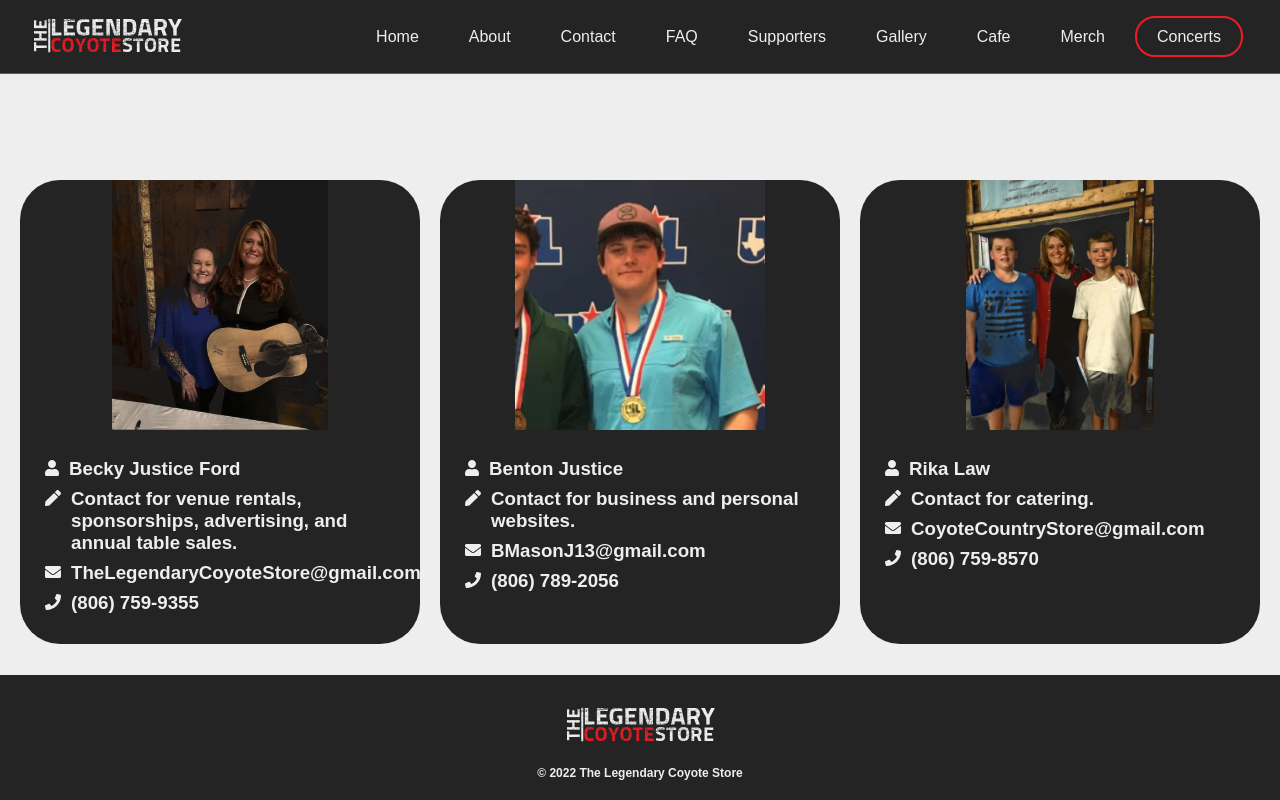
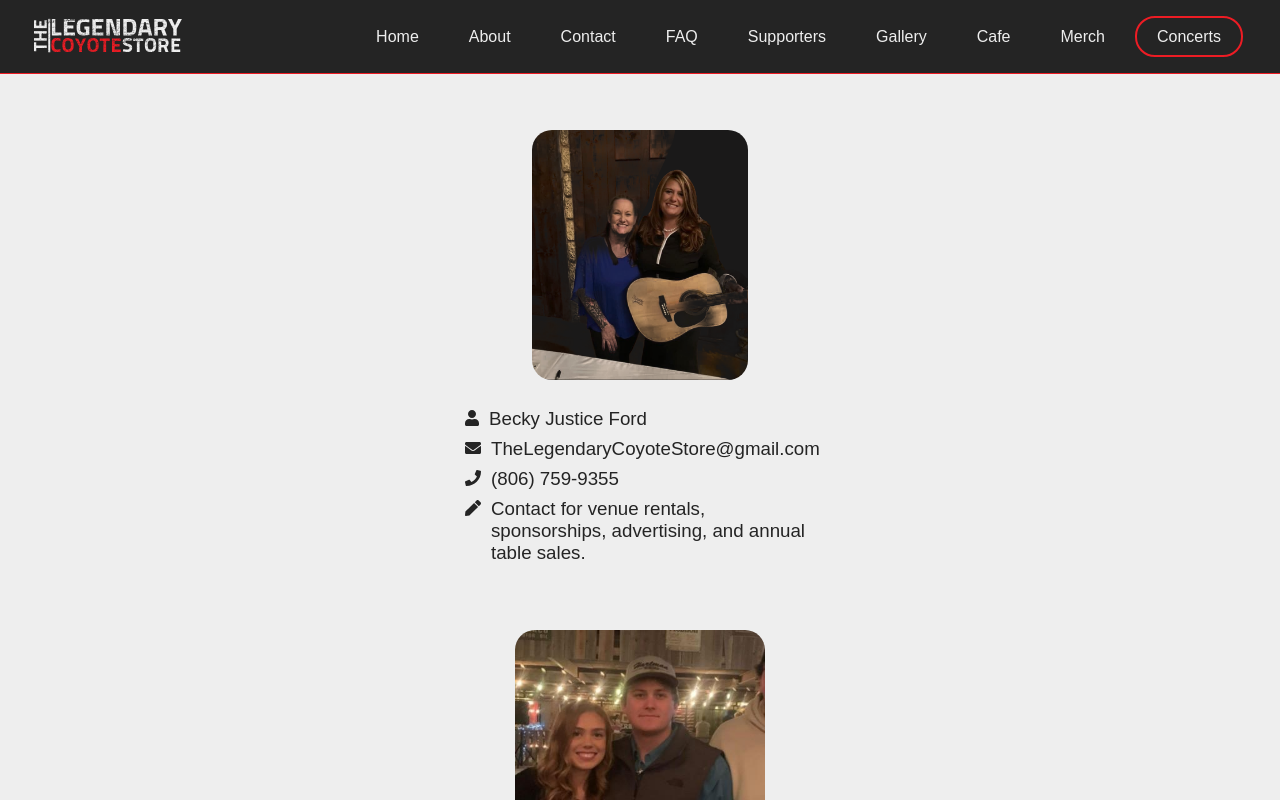
Before and after one commit to BMasonJ13/coyote-store-website, a React (Create React App) app: page /Contact in a window 1280 px wide. Shown: the top 800 px of the page. Built offline with nearby package versions, Linux system fonts and the light colour scheme; a web font is replaced by a local one.

Commit message:
Supporter Links

```diff
--- a/src/components/contact-card/ContactCard.css
+++ b/src/components/contact-card/ContactCard.css
@@ -6,11 +6,11 @@
 }
 
 .contact-card-container{
-    background-color: var(--black-color);
     border-radius: 40px;
 
     overflow: hidden;
     width: 400px;
+    height: 500px;
 }
 
 .contact-card-image-container{
@@ -22,11 +22,12 @@
 
 .contact-card-image{
     height: 250px;
+    border-radius: 20px;
 }
 
 .contact-bottom-container{
     padding: 25px;
-    color: var(--white-color);
+    color: var(--black-color);
 }
 
 .contact-info-row{
@@ -36,4 +37,5 @@
 
 .contact-info-row h3{
     margin: -2px 0 0 10px;
+    font-weight: 500;
 }
--- a/src/components/contact-card/ContactCard.js
+++ b/src/components/contact-card/ContactCard.js
@@ -16,10 +16,7 @@ const ContactCard = ({image, name, description, email, phone}) =>
                     <FontAwesomeIcon icon={Icons.faUser} />
                     <h3>{name}</h3>
                 </div>
-                <div className="contact-info-row">
-                    <FontAwesomeIcon icon={Icons.faPen} />
-                    <h3>{description}</h3>
-                </div>
+
                 <div className="contact-info-row">
                     <FontAwesomeIcon icon={Icons.faEnvelope} />
                     <h3>{email}</h3>
@@ -28,6 +25,10 @@ const ContactCard = ({image, name, description, email, phone}) =>
                     <FontAwesomeIcon icon={Icons.faPhone} />
                     <h3>{phone}</h3>
                 </div>
+                <div className="contact-info-row">
+                    <FontAwesomeIcon icon={Icons.faPen} />
+                    <h3>{description}</h3>
+                </div>
             </div>
         </div>
     )
--- a/src/components/supporter-card/supportercard.css
+++ b/src/components/supporter-card/supportercard.css
@@ -33,3 +33,23 @@
     padding: 20px;
     color: var(--logo-color);
 }
+
+.supporter-card-action{
+    text-align: center;
+    text-decoration: none;
+    background-color: var(--hover-color);
+    padding: 5px;
+    margin: 10px 30px;
+    margin-top: -10px;
+
+    border-radius: 20px;
+    color: var(--logo-color);
+    font-size: 1rem;
+    font-weight: 900;
+    transition: 0.4s;
+}
+
+.supporter-card-action:hover{
+    background-color: var(--logo-color);
+    color: var(--hover-color);
+}
--- a/src/components/supporter-card/supportercard.js
+++ b/src/components/supporter-card/supportercard.js
@@ -1,13 +1,14 @@
 import React from "react";
 import './supportercard.css'
 
-const SupporterCard = ({image, name}) =>
+const SupporterCard = ({image, name, path}) =>
 {
 
     return(
         <div className="supporter-card-container">
             <img className="supporter-card-image" src={image} alt=""></img>
             <h3 className="supporter-card-name">{name}</h3>
+            {path ? <a  className="supporter-card-action" href={path} target="_blank" rel="noopener noreferrer">VISIT WEBSITE</a> : <></>}
         </div>
     )
 
--- a/src/components/supporter-card/supporterdata.js
+++ b/src/components/supporter-card/supporterdata.js
@@ -107,6 +107,7 @@ const SupporterData =
     {
         image: A1Motors,
         name: "A-1 Motors",
+        path: "https://www.a1motorslubbock.net/",
     },
     {
         image: AgTexas,
@@ -122,11 +123,13 @@ const SupporterData =
     },
     {
         image: ASocialKey,
-        name: "A Social Key"
+        name: "A Social Key",
+        path: "https://www.asocialkey.com/",
     },
     {
         image: AW,
         name: "A&W Energy",
+        path: "https://www.aw.energy/"
     },
     {
         image: BBRoustabout,
@@ -139,6 +142,7 @@ const SupporterData =
     {
         image: BigMikesFarmStore,
         name: "Big Mike's Farm Store",
+        path: "https://www.facebook.com/bigmikesfarmstore/",
     },
     {
         image: BlueDRanch,
@@ -151,6 +155,7 @@ const SupporterData =
     {
         image: CaprockCreditUnition,
         name: "Caprock Credit Unition",
+        path: "https://www.caprockcu.com/",
     },
     {
         image: Chapman,
@@ -159,6 +164,7 @@ const SupporterData =
     {
         image: ChoateWellService,
         name: "Choate Well Service",
+        path: "https://www.facebook.com/ChoateWellService/",
     },
     {
         image: ChirstyandCharlesGarner,
@@ -167,14 +173,17 @@ const SupporterData =
     {
         image: CommercialElectricWolforthTexas,
         name: "Commercial Electric Wolforth Texas",
+        path: "http://www.commercialelectrictx.com/",
     },
     {
         image: CotterKeyFarms,
         name: "Cotter Key Farms",
+        path: "https://www.cotterkeyfarms.com/",
     },
     {
         image: DarleneJenkinsCFP,
         name: "Darlene Jenkins CFP",
+        path: "http://www.debacaclinic.com/WP2017/family-medicine/",
     },
     {
         image: DesertCowgirl,
@@ -219,6 +228,7 @@ const SupporterData =
     {
         image: HargroveInsurance,
         name: "Hargrove Insurance",
+        path: "https://www.hargroveinsurance.com/",
     },
     {
         image: HempMatrix,
@@ -235,14 +245,17 @@ const SupporterData =
     {
         image: HRSMinistries,
         name: "HRS Ministries",
+        path: "https://www.facebook.com/HRSMinistriesInc/",
     },
     {
         image: HoneyBadger,
         name: "Honey Badger",
+        path: "https://www.facebook.com/Honey-Badger-Energy-Services-112319590175121/",
     },
     {
         image: HubCityRentals,
         name: "Hub City Rentals",
+        path: "https://www.hubcityrentalsllc.com/",
     },
     {
         image: HulanHamlin,
@@ -271,6 +284,7 @@ const SupporterData =
     {
         image: KDsKorral,
         name: "KD's Korral",
+        path: "https://www.facebook.com/kdskorral",
     },
     {
         image: KeithandTammyHughes,
@@ -279,6 +293,7 @@ const SupporterData =
     {
         image: KLCTireCompany,
         name: "KLC Tire Company",
+        path: "https://www.klctireandauto.com/",
     },
     {
         image: KRFERadio,
@@ -287,6 +302,7 @@ const SupporterData =
     {
         image: KwikKar,
         name: "Kwik Kar",
+        path: "https://www.facebook.com/Kwik-Kar-of-Snyder-421067987988571/",
     },
     {
         image: LisaLudeckeandJerryStone,
@@ -299,6 +315,7 @@ const SupporterData =
     {
         image: LubbockSound,
         name: "Lubbock Sound",
+        path: "https://www.lubbocksound.com/",
     },
     {
         image: LulusBackyard,
@@ -323,18 +340,22 @@ const SupporterData =
     {
         image: PhillipsFabrication,
         name: "Phillips Fabrication",
+        path: "https://www.philfab.com/",
     },
     {
         image: PimaOil,
         name: "Pima Oil",
+        path: "https://www.pimaoil.com/"
     },
     {
         image: PistolaWaterSourcing,
         name: "Pistola Water Sourcing",
+        path: "https://www.pistolaagua.com/",
     },
     {
         image: PromainlandSafety,
         name: "Promain Land Safety",
+        path: "https://www.promainlandsafety.com/",
     },
     {
         image: RackSalesInc,
@@ -371,6 +392,7 @@ const SupporterData =
     {
         image: RusticWarehouse,
         name: "Rustic Warehouse",
+        path: "https://www.lubbockwarehousesales.com/",
     },
     {
         image: RustyMcDanielTexasFarmBureau,
@@ -379,6 +401,7 @@ const SupporterData =
     {
         image: ScottChiropractic,
         name: "Scott Chiropractic",
+        path: "https://www.facebook.com/people/Scott-Family-Chiropractic-Seminole/100057322994888/"
     },
     {
         image: SGTTrucking,
@@ -387,6 +410,7 @@ const SupporterData =
     {
         image: ShroyerMotors,
         name: "Shroyer Motors",
+        path: "https://www.shroyermotorcompany.com/",
     },
     {
         image: Sloshee,
@@ -395,6 +419,7 @@ const SupporterData =
     {
         image: SnellDrilling,
         name: "Snell Drilling",
+        path: "https://www.facebook.com/snelldrilling/",
     },
     {
         image: SnyderChamberofCommerce,
@@ -403,18 +428,22 @@ const SupporterData =
     {
         image: SouthPlainsLogistics,
         name: "South Plains Logistics",
+        path: "https://www.southplainslogistics.com/"
     },
     {
         image: SouthPlainsRailroadCompany,
         name: "South Plains Railroad Company",
+        path: "https://www.splrr.com/",
     },
     {
         image: SpringCitySecurity,
         name: "Spring City Security",
+        path: "http://www.springcitysecurity.com/",
     },
     {
         image: StationOneDaycare,
         name: "Station One Daycare",
+        path: "https://www.facebook.com/StationOnePreschool",
     },
     {
         image: StricklandKey,
@@ -423,6 +452,7 @@ const SupporterData =
     {
         image: SurgeEnergy,
         name: "Surge Energy",
+        path: "https://www.surgeenergya.com/",
     },
     {
         image: TheBackroadBoutique,
@@ -443,14 +473,17 @@ const SupporterData =
     {
         image: TommyWhiteSupply,
         name: "Tommy White Supply",
+        path: "http://www.twsupply.com/",
     },
     {
         image: Tripoint,
         name: "Tri-Point",
+        path: "http://www.tri-point.tech/",
     },
     {
         image: TurneyLandManagement,
         name: "Turney Land Management",
+        path: "https://www.turneylandandminerals.com/",
     },
     {
         image: W3Energy,
@@ -459,10 +492,12 @@ const SupporterData =
     {
         image: WallConstruction,
         name: "Wall Construction",
+        path: "https://www.wallconstructionco.com/",
     },
     {
         image: WestTexasCoOp,
         name: "West Texas Co-Op",
+        path: "https://www.facebook.com/WesTexCoop/",
     },
     {
         image: WestTexasInsurance,
@@ -475,6 +510,7 @@ const SupporterData =
     {
         image: WSDustControl,
         name: "WS Dust Control",
+        path: "https://www.facebook.com/WS-Dust-Control-105888764134615/",
     },
     {
         image: WyndelandDehaCulp,
@@ -483,6 +519,7 @@ const SupporterData =
     {
         image: XtremeTankTechnologies,
         name: "Xtreme Tank Technologies",
+        path: "https://www.xtremetanktechnologies.com/",
     },
     {
         image: ZantPumpingandFarms,
--- a/src/pages/about.css
+++ b/src/pages/about.css
@@ -24,7 +24,7 @@
 
 .about-us-action{
     text-decoration: none;
-    padding: 1rem 2rem;
+    padding: .5rem 1rem;
     background-color: var(--hover-color);
     border-radius: 30px;
     color: var(--logo-color);
--- a/src/pages/contact.css
+++ b/src/pages/contact.css
@@ -1,8 +1,10 @@
 
 
 .contact-card-section{
-    margin-top: 180px;
+    margin-top: 130px;
     display: flex;
+    flex-wrap: wrap;
+    flex-direction: column;
     align-content: center;
-    justify-content: space-evenly;
+    justify-content: center;
 }
--- a/src/pages/contact.js
+++ b/src/pages/contact.js
@@ -38,9 +38,7 @@ const Contact = () =>
                 phone="(806) 759-8570"
                 />
             </div>
-            <div className="footer-stick">
-                <Footer />
-            </div>
+            <Footer />
         </>
     )
 
--- a/src/pages/supporters.js
+++ b/src/pages/supporters.js
@@ -23,6 +23,7 @@ const Supporters = () =>
                     <SupporterCard
                     image={supporter.image}
                     name={supporter.name}
+                    path={supporter.path}
                     />
                 ))}
             </div>
```
Also changed, not shown: src/res/BenPic.jpg.
